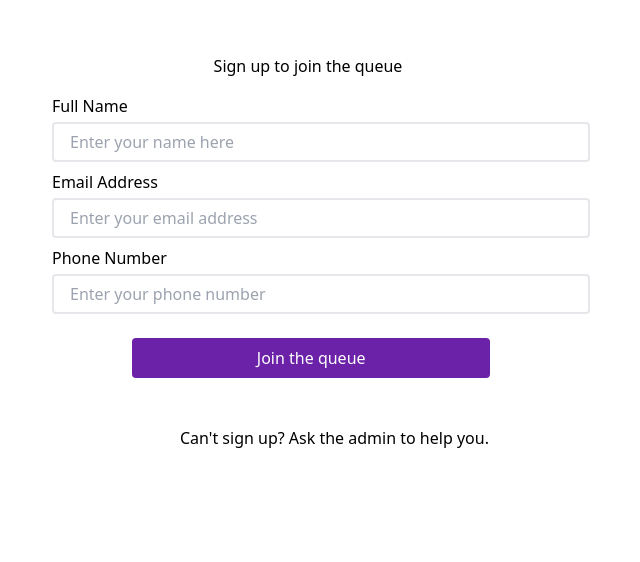
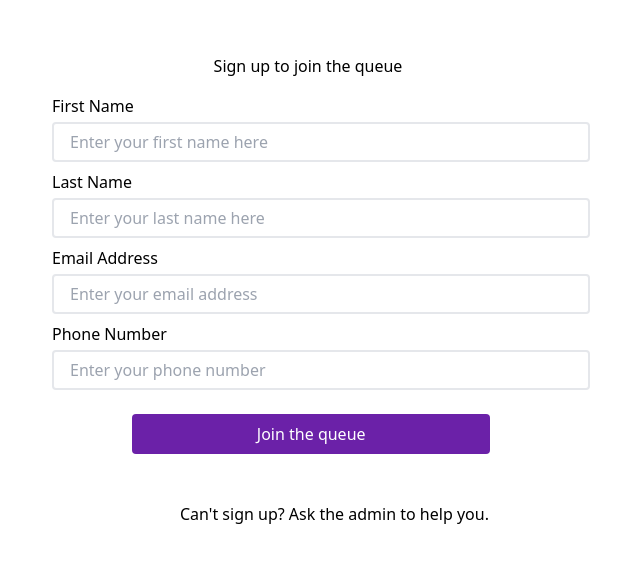
Before and after one commit to PipelineV2/team-beta-duro-frontend, a React (Create React App) app: page /register in a window 1280 px wide. Shown: the part 106-668 px from the top of the page, without its empty margins (332-972 px from the left). Built offline with nearby package versions, Linux system fonts and the light colour scheme; the HTML template or start-up script is replaced by a standard one.

Commit message:
added admin signup modal

```diff
--- a/package.json
+++ b/package.json
@@ -47,6 +47,7 @@
     ]
   },
   "devDependencies": {
+    "@types/react-modal": "^3.16.0",
     "tailwindcss": "^3.3.2"
   }
 }
--- a/src/components/admin/admin.component.tsx
+++ b/src/components/admin/admin.component.tsx
@@ -1,16 +1,28 @@
-import React from "react";
+import React, { useState } from "react";
+import Modal from "react-modal";
 import "./admin.css";
+import SignupModal from "../signup-modal/signup-modal.cmponent";
 
 const Admin = () => {
+    const [modalIsOpen, setModalIsOpen] = useState(false);
     return(
         <div className="p-4">
-            <button className="position: absolute right-4 bg-purple-800 text-white rounded w-1/6 h-10">Register client</button>
+            <button className="position: absolute right-4 bg-purple-800 text-white rounded w-1/6 h-10"
+            onClick={() => setModalIsOpen(true)}
+            >Register client</button>
+            <Modal className="position: absolute w-full h-full top-auto bg-black bg-opacity-5"
+            isOpen={modalIsOpen}>
+                <p className="position: absolute top-32 left-2/3 z-10 cursor-pointer rotate-45 text-3xl"
+                onClick={() => setModalIsOpen(false)}> + </p>
+                <SignupModal />
+            </Modal>
             <table className="position: absolute top-1/2 left-1/2 -translate-x-1/2 -translate-y-1/2 border-gray border-solid border-2">
                 <thead>
                     <tr className="">
                         <th className="p-4 border-gray border-solid border-2">Number</th>
                         <th className="p-4 border-gray border-solid border-2">Name</th>
                         <th className="p-4 border-gray border-solid border-2">Phone Number</th>
+                        <th className="p-4 border-gray border-solid border-2">Email Address</th>
                     </tr>
                 </thead>
                 <tbody>
@@ -18,14 +30,17 @@ const Admin = () => {
                         <td className="p-4 border-gray border-solid border-2">48</td>
                         <td className="p-4 border-gray border-solid border-2">Eden Hazard</td>
                         <td className="p-4 border-gray border-solid border-2">07036358412</td>
+                        <td className="p-4 border-gray border-solid border-2">Edenhazard@gmail.com</td>
                     </tr>
                     <tr className="">
                         <td className="p-4 border-gray border-solid border-2">48</td>
                         <td className="p-4 border-gray border-solid border-2">Eden Hazard</td>
                         <td className="p-4 border-gray border-solid border-2">07036358412</td>
+                        <td className="p-4 border-gray border-solid border-2">Edenhazard@gmail.com</td>
                     </tr>
                 </tbody>
             </table>
+            <button className="position: absolute bottom-1/4 left-1/3 ml-20 bg-purple-800 text-white rounded w-1/5 h-10"> Next Customer</button>
         </div>
     )
 }
--- a/src/components/signup-form/signup-form.component.tsx
+++ b/src/components/signup-form/signup-form.component.tsx
@@ -6,8 +6,10 @@ const SignupForm = () => {
         <div className="mt-40">
             <h1 className="mb-4 text-center">Sign up to join the queue</h1>
             <form className="flex flex-col ml-96">
-                <label className="mb-1">Full Name</label>
-                <input className="border-2 border-gray border-solid pl-4 rounded w-3/5 h-10 mb-2" type="text" placeholder="Enter your name here" />
+                <label className="mb-1">First Name</label>
+                <input className="border-2 border-gray border-solid pl-4 rounded w-3/5 h-10 mb-2" type="text" placeholder="Enter your first name here" />
+                <label className="mb-1">Last Name</label>
+                <input className="border-2 border-gray border-solid pl-4 rounded w-3/5 h-10 mb-2" type="text" placeholder="Enter your last name here" />
                 <label className="mb-1">Email Address</label>
                 <input className="border-2 border-gray border-solid pl-4 rounded w-3/5 h-10 mb-2" type="email" placeholder="Enter your email address" />
                 <label className="mb-1">Phone Number</label>
--- a/src/components/signup-modal/signup-modal.cmponent.tsx
+++ b/src/components/signup-modal/signup-modal.cmponent.tsx
@@ -1,18 +1,22 @@
 import React from "react";
+import "./signup-modal.css";
 
 const SignupModal = () => {
     return(
         <div className="">
-            <form className="flex flex-col ml-96">
-                <label className="mb-1">Full Name</label>
-                <input className="border-2 border-gray border-solid pl-4 rounded w-3/5 h-10 mb-2" type="text" placeholder="Enter your name here" />
+            <form className="position: absolute top-1/2 left-1/2 -translate-x-1/2 -translate-y-1/2 flex flex-col w-2/5 bg-white p-8">
+                <label className="mb-1">First Name</label>
+                <input className="border-2 border-gray border-solid pl-4 rounded w-full h-10 mb-2" type="text" placeholder="Enter your first name here" />
+                <label className="mb-1">Last Name</label>
+                <input className="border-2 border-gray border-solid pl-4 rounded w-full h-10 mb-2" type="text" placeholder="Enter your last name here" />
                 <label className="mb-1">Email Address</label>
-                <input className="border-2 border-gray border-solid pl-4 rounded w-3/5 h-10 mb-2" type="email" placeholder="Enter your email address" />
+                <input className="border-2 border-gray border-solid pl-4 rounded w-full h-10 mb-2" type="email" placeholder="Enter your email address" />
                 <label className="mb-1">Phone Number</label>
-                <input className="border-2 border-gray border-solid pl-4 rounded w-3/5 h-10 mb-2" type="email" placeholder="Enter your phone number" />
-                <button className="mt-4 ml-20 bg-purple-800 text-white rounded w-2/5 h-10">Join the queue</button>
-                <p className="mt-12 ml-32">Can't sign up? Ask the admin to help you.</p>
+                <input className="border-2 border-gray border-solid pl-4 rounded w-full h-10 mb-2" type="email" placeholder="Enter your phone number" />
+                <button className="mt-4 ml-20 bg-purple-800 text-white rounded w-3/5 h-10">Add to queue</button>
             </form>
         </div>
     )
 }
+
+export default SignupModal;
```
Also changed, not shown: 1 other file (tests, documents, lock files or other folders).
